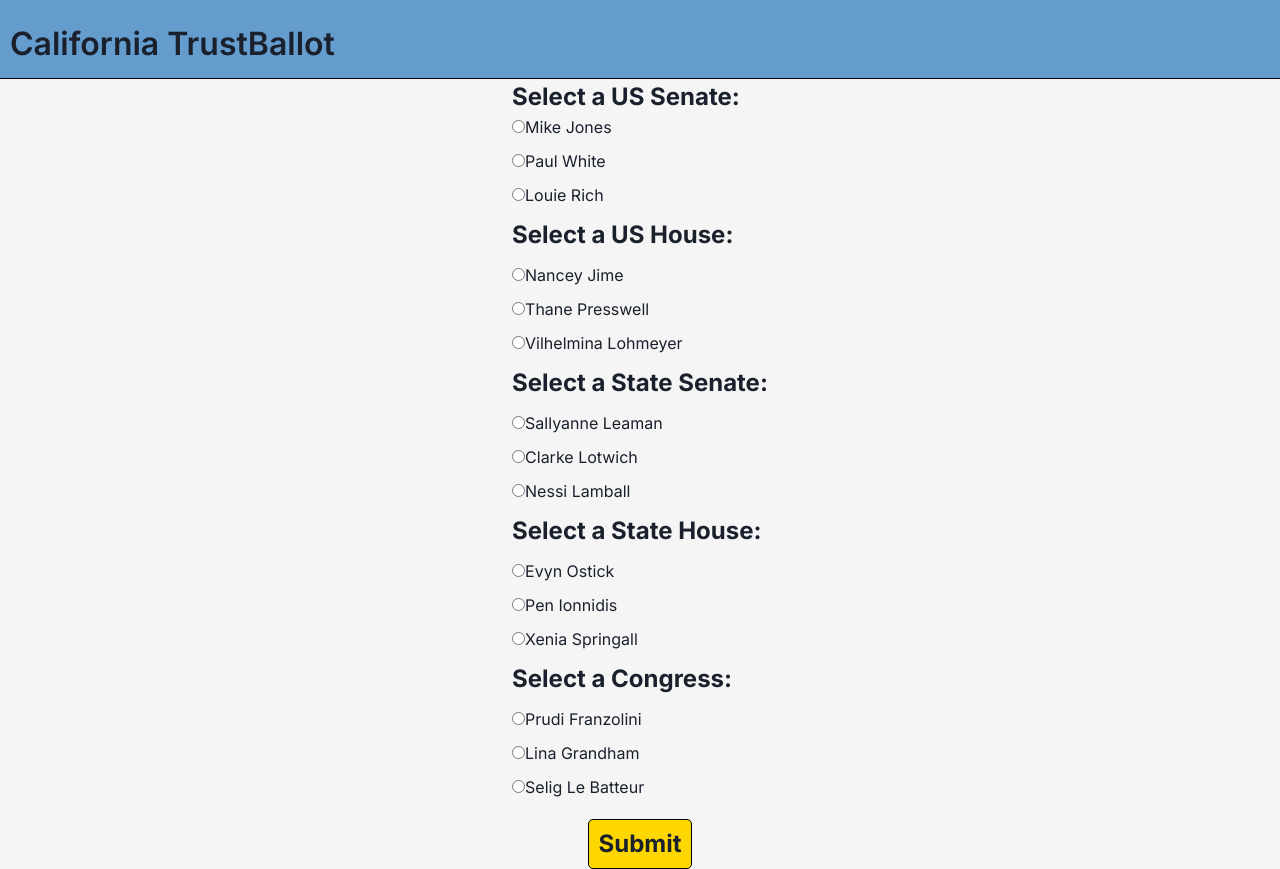
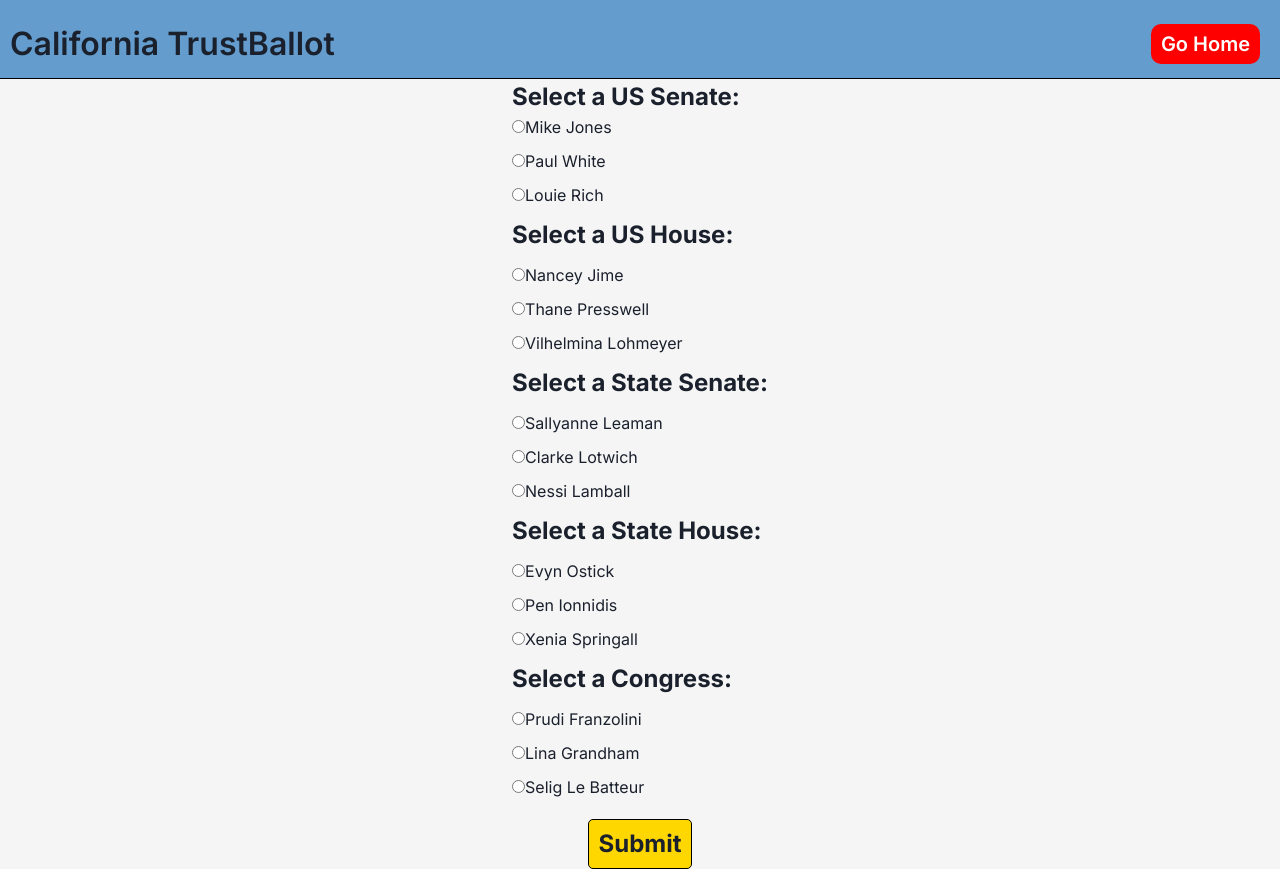
Before and after one commit to PjSingh22/TrustBallot, a Next.js app in the folder frontend/: page /testElections in a window 1280 px wide. Built offline with nearby package versions, Linux system fonts and the light colour scheme.

Commit message:
fix seeder login and add go home button on nav bar

```diff
--- a/frontend/app/components/NavBar.js
+++ b/frontend/app/components/NavBar.js
@@ -12,10 +12,15 @@ export default function NavBar() {
     sessionStorage.clear();
     router.push('/')
   }
+
+  const handleHome = () => {
+    router.push('/')
+  }
+
   return (
     <nav className="nav-bar">
       <h1>California TrustBallot</h1>
-      {isUserLoggedIn ? <button className="logout" onClick={handleLogout}>Log Out</button> : null}
+      {isUserLoggedIn ? <button className="logout" onClick={handleLogout}>Log Out</button> : <button className='logout' onClick={handleHome}>Go Home</button>}
     </nav>
   )
 }
--- a/frontend/app/signIn/page.js
+++ b/frontend/app/signIn/page.js
@@ -29,11 +29,9 @@ export default function signIn() {
         sessionStorage.setItem('user', JSON.stringify(seeders[i]))
         router.push('/walletconnect')
         return
-      } else {
-        alert('Incorrect ID, Password, or SSN')
-        return
       }
     }
+    return alert('Incorrect ID, Password, or SSN')
   }
 
   return (
--- a/frontend/app/testElections/page.js
+++ b/frontend/app/testElections/page.js
@@ -98,7 +98,7 @@ export default function testElections() {
       e.preventDefault()
       addVote()
     }
-    //************ */ ADD back in afterwards ************
+
     // if (!currentAccount) {
     //   return (
     //     <div>
```
